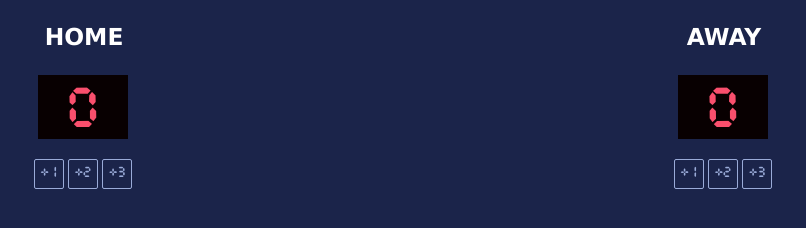
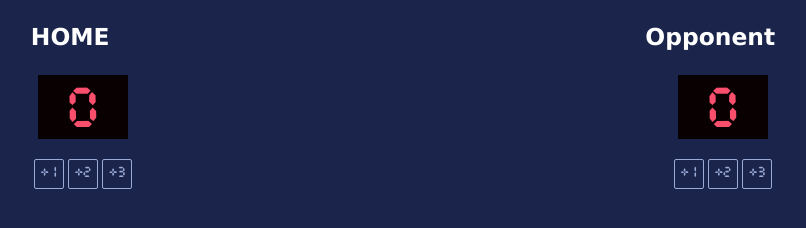
Before and after one commit to vamsikrishnakosuri/BasketballScoreCard, a website built with Vite: page index.html in a window 1280 px wide. Shown: the whole page, without its empty margins (237-1043 px from the left). Built offline with nearby package versions, Linux system fonts and the light colour scheme.

Commit message:
From AWAY to Opponent

```diff
--- a/index.html
+++ b/index.html
@@ -8,7 +8,7 @@
                 <h3>HOME</h3>
             </div>
             <div>
-                <h3>AWAY</h3>
+                <h3>Opponent</h3>
             </div>
         </div>
         <div class="scoreBoard">
```
